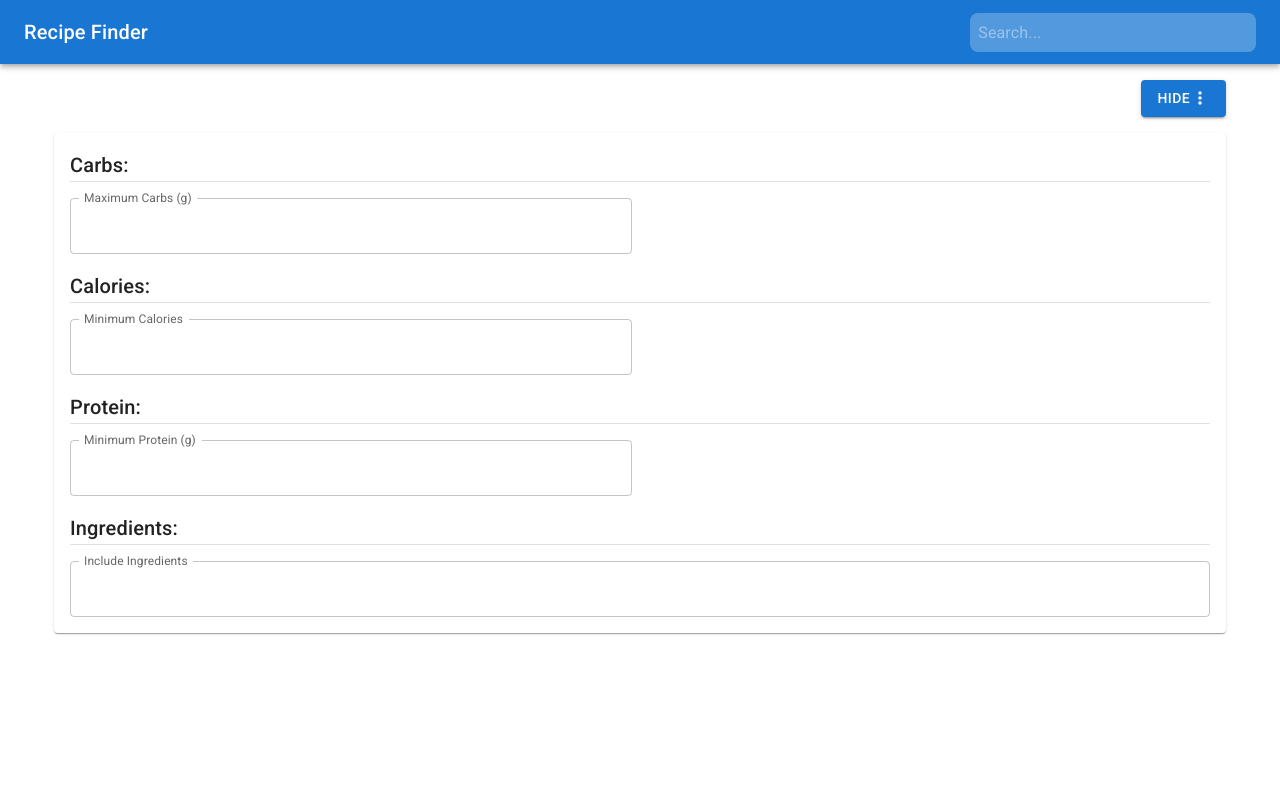
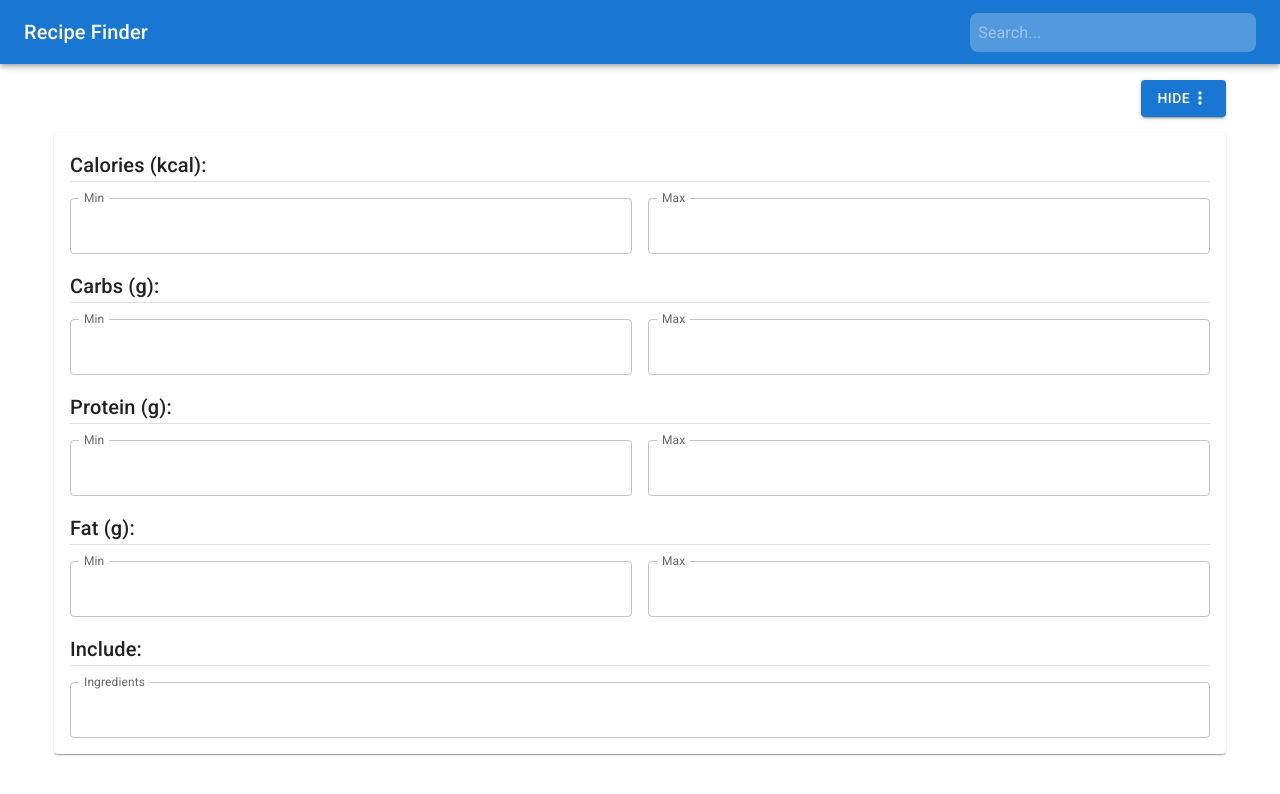
Before and after one commit to RCopJr/recipe-finder, a React (Create React App) app in the folder frontend/: page / in a window 1280 px wide. Both pictures are taken after a click on the button "FILTERS". Shown: the top 794 px of the page. Built offline with nearby package versions, Linux system fonts and the light colour scheme.

Commit message:
Fixed content problem, improved filter section

```diff
--- a/frontend/src/Filters.js
+++ /dev/null
@@ -1,89 +0,0 @@
-import React from "react";
-import { TextField, Grid, Typography, Divider, Paper } from "@mui/material";
-import FilterHeading from "./FilterHeading";
-import { styled, alpha } from "@mui/material/styles";
-
-const StyledPaper = styled(Paper)(({ theme }) => ({
-  padding: theme.spacing(2),
-}));
-
-function Filters(props) {
-  return (
-    <StyledPaper>
-      <Grid
-        container
-        direction="row"
-        alignItems="center"
-        justify="center"
-        wrap="wrap"
-        spacing={2}
-      >
-        <Grid item xs={12}>
-          <FilterHeading text="Carbs:" />
-        </Grid>
-        <Grid item xs={6}>
-          <TextField
-            onChange={(event) => {
-              props.handleValueChange(event);
-            }}
-            label="Maximum Carbs (g)"
-            type="number"
-            InputLabelProps={{ shrink: true }} //What does this do?
-            value={props.maxCarbs}
-            name="maxCarbs"
-            fullWidth
-          />
-        </Grid>
-        <Grid item xs={12}>
-          <FilterHeading text="Calories:" />
-        </Grid>
-        <Grid item xs={6}>
-          <TextField
-            onChange={(event) => {
-              props.handleValueChange(event);
-            }}
-            label="Minimum Calories"
-            type="number"
-            InputLabelProps={{ shrink: true }}
-            value={props.minCalories}
-            name="minCalories"
-            fullWidth
-          />
-        </Grid>
-        <Grid item xs={12}>
-          <FilterHeading text="Protein:" />
-        </Grid>
-        <Grid item xs={6}>
-          <TextField
-            onChange={(event) => {
-              props.handleValueChange(event);
-            }}
-            label="Minimum Protein (g)"
-            type="number"
-            InputLabelProps={{ shrink: true }} //What does this do?
-            value={props.minProtein}
-            name="minProtein"
-            fullWidth
-          />
-        </Grid>
-        <Grid item xs={12}>
-          <FilterHeading text="Ingredients:" />
-        </Grid>
-        <Grid item xs={12}>
-          <TextField
-            onChange={(event) => {
-              props.handleValueChange(event);
-            }}
-            label="Include Ingredients"
-            InputLabelProps={{ shrink: true }}
-            value={props.includeIngredients}
-            name="includeIngredients"
-            fullWidth
-          />
-        </Grid>
-      </Grid>
-    </StyledPaper>
-  );
-}
-
-export default Filters;
--- a/frontend/src/App.js
+++ b/frontend/src/components/App.js
@@ -14,7 +14,7 @@ import { v4 as uuidv4 } from "uuid";
 import RecipeCard from "./RecipeCard";
 import Filters from "./Filters";
 import { styled, alpha } from "@mui/material/styles";
-import "./App.css";
+import "../App.css";
 
 const client = axios.create({
   baseURL: "http://localhost:3000/",
@@ -57,15 +57,30 @@ function App() {
   const [recipes, setRecipes] = useState([]);
 
   const [values, setValues] = useState({
+    minFat: "",
+    maxFat: "",
+    minCarbs: "",
     maxCarbs: "",
     minProtein: "",
+    maxProtein: "",
     minCalories: "",
+    maxCalories: "",
     includeIngredients: "",
   });
 
   const [expanded, setExpanded] = useState(false);
 
-  const { maxCarbs, minProtein, minCalories, includeIngredients } = values;
+  const {
+    minCarbs,
+    maxCarbs,
+    minFat,
+    maxFat,
+    minProtein,
+    maxProtein,
+    minCalories,
+    maxCalories,
+    includeIngredients,
+  } = values;
 
   function handleSearch(event) {
     setSearch(event.target.value);
@@ -155,8 +170,13 @@ function App() {
             <Filters
               handleValueChange={handleValueChange}
               minCalories={minCalories}
+              maxCalories={maxCalories}
+              minFat={minFat}
+              maxFat={maxFat}
+              minCarbs={minCarbs}
               maxCarbs={maxCarbs}
               minProtein={minProtein}
+              maxProtein={maxProtein}
               includeIngredients={includeIngredients}
             />
           </Collapse>
--- /dev/null
+++ b/frontend/src/components/Filters.js
@@ -0,0 +1,90 @@
+import React from "react";
+import { TextField, Grid, Typography, Divider, Paper } from "@mui/material";
+import FilterHeading from "./FilterHeading";
+import MaxMinFilterField from "./MaxMinFilterField";
+import { styled, alpha } from "@mui/material/styles";
+
+const StyledPaper = styled(Paper)(({ theme }) => ({
+  padding: theme.spacing(2),
+}));
+
+function Filters(props) {
+  return (
+    <StyledPaper>
+      <Grid
+        container
+        direction="row"
+        alignItems="center"
+        justify="center"
+        wrap="wrap"
+        spacing={2}
+      >
+        <Grid item xs={12}>
+          <FilterHeading text="Calories (kcal):" />
+        </Grid>
+        <Grid container spacing={2} item xs={12}>
+          <MaxMinFilterField
+            min={props.minCalories}
+            minName="minCalories"
+            max={props.maxCalories}
+            maxName="maxCalories"
+            handleValueChange={props.handleValueChange}
+          />
+        </Grid>
+        <Grid item xs={12}>
+          <FilterHeading text="Carbs (g):" />
+        </Grid>
+        <Grid container spacing={2} item xs={12}>
+          <MaxMinFilterField
+            min={props.minCarbs}
+            minName="minCarbs"
+            max={props.maxCarbs}
+            maxName="maxCarbs"
+            handleValueChange={props.handleValueChange}
+          />
+        </Grid>
+        <Grid item xs={12}>
+          <FilterHeading text="Protein (g):" />
+        </Grid>
+        <Grid container spacing={2} item xs={12}>
+          <MaxMinFilterField
+            min={props.minProtein}
+            minName="minProtein"
+            max={props.maxProtein}
+            maxName="maxProtein"
+            handleValueChange={props.handleValueChange}
+          />
+        </Grid>
+        <Grid item xs={12}>
+          <FilterHeading text="Fat (g):" />
+        </Grid>
+        <Grid container spacing={2} item xs={12}>
+          <MaxMinFilterField
+            min={props.minFat}
+            minName="minFat"
+            max={props.maxFat}
+            maxName="maxFat"
+            handleValueChange={props.handleValueChange}
+          />
+        </Grid>
+        <Grid item xs={12}>
+          <FilterHeading text="Include:" />
+        </Grid>
+        <Grid item xs={12}>
+          <TextField
+            onChange={(event) => {
+              props.handleValueChange(event);
+            }}
+            label="Ingredients"
+            InputLabelProps={{ shrink: true }}
+            value={props.includeIngredients}
+            name="includeIngredients"
+            fullWidth
+          />
+        </Grid>
+      </Grid>
+    </StyledPaper>
+  );
+}
+
+export default Filters;
--- /dev/null
+++ b/frontend/src/components/MaxMinFilterField.js
@@ -0,0 +1,37 @@
+import React from "react";
+import { Grid, TextField } from "@mui/material";
+
+function MaxMinFilterField(props) {
+  return (
+    <>
+      <Grid item xs={6}>
+        <TextField
+          onChange={(event) => {
+            props.handleValueChange(event);
+          }}
+          label="Min"
+          type="number"
+          InputLabelProps={{ shrink: true }}
+          value={props.min}
+          name={props.minName}
+          fullWidth
+        />
+      </Grid>
+      <Grid item xs={6}>
+        <TextField
+          onChange={(event) => {
+            props.handleValueChange(event);
+          }}
+          label="Max"
+          type="number"
+          InputLabelProps={{ shrink: true }}
+          value={props.max}
+          name={props.maxName}
+          fullWidth
+        />
+      </Grid>
+    </>
+  );
+}
+
+export default MaxMinFilterField;
--- a/frontend/src/RecipeCard.js
+++ b/frontend/src/components/RecipeCard.js
@@ -46,9 +46,9 @@ function RecipeCard(props) {
               <TableHead>
                 <TableRow>
                   <TableCell align="center">Cals (kcal)</TableCell>
+                  <TableCell align="center">Fat (g)</TableCell>
                   <TableCell align="center">Carbs (g)</TableCell>
                   <TableCell align="center">Protein (g)</TableCell>
-                  <TableCell align="center">Fat (g)</TableCell>
                 </TableRow>
               </TableHead>
               <TableBody>
--- a/frontend/src/index.js
+++ b/frontend/src/index.js
@@ -1,6 +1,6 @@
 import React from "react";
 import ReactDOM from "react-dom/client";
-import App from "./App";
+import App from "./components/App";
 
 const root = ReactDOM.createRoot(document.getElementById("root"));
 
```
Also changed, not shown: frontend/src/components/FilterHeading.js (renamed from frontend/src/FilterHeading.js), 1 other file (tests, documents, lock files or other folders).
